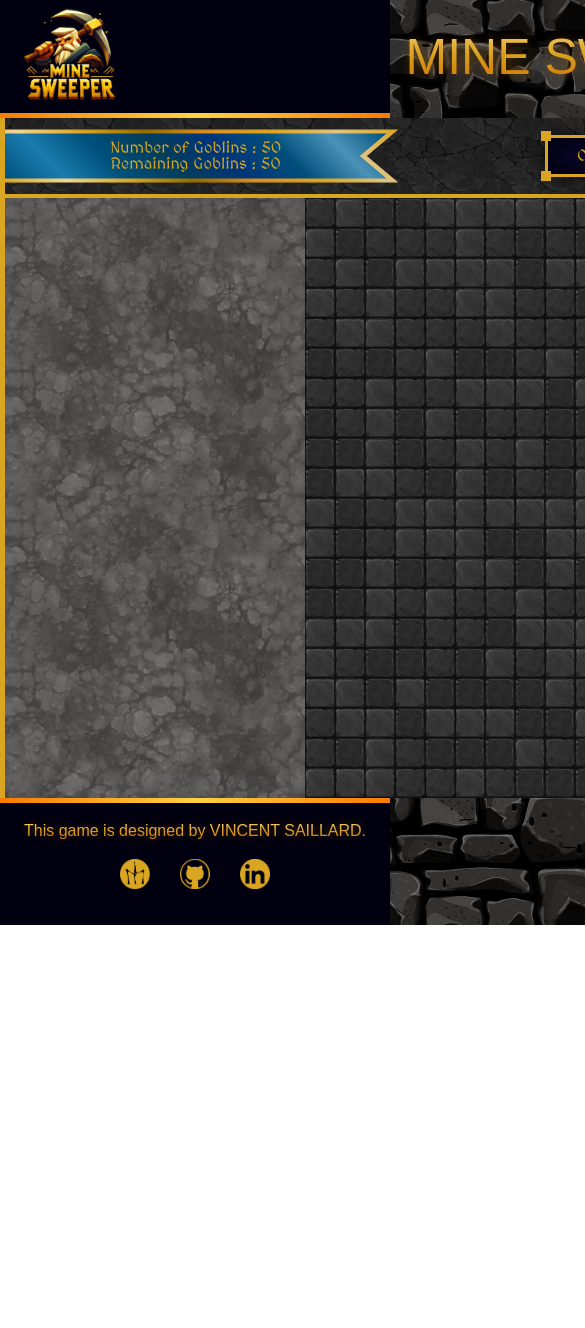
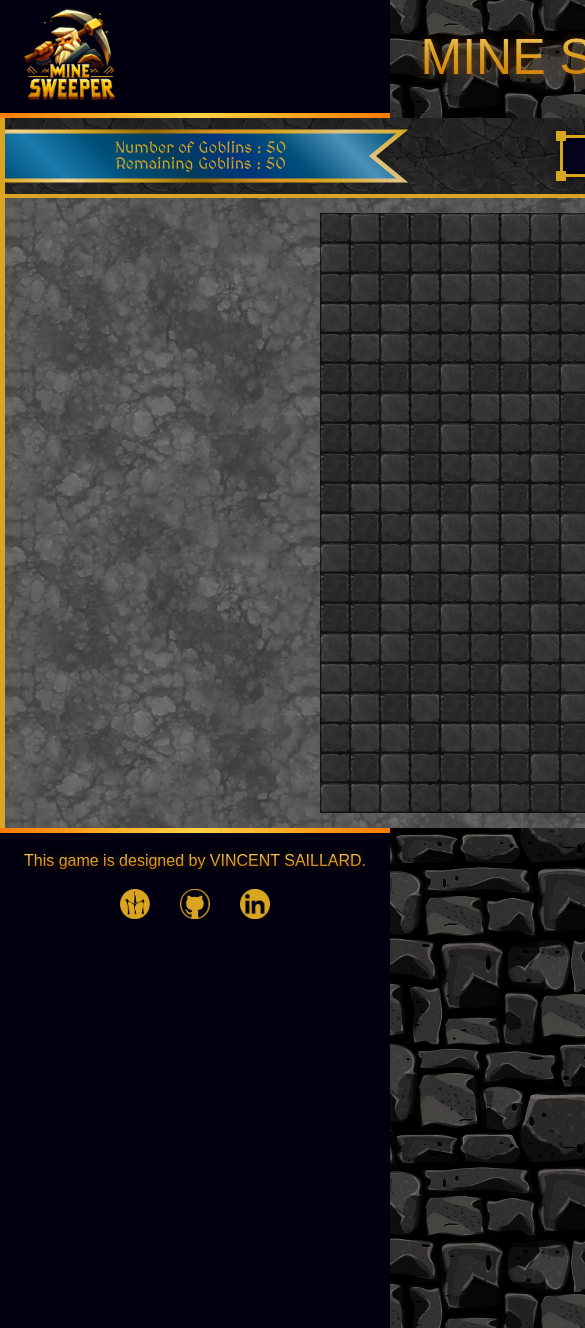
Before and after one commit to Vincent-Saillard/minesweeper, a React (Vite) app: page / in a window 390 px wide. Shown: the top 1328 px of the page, 585 px wide, since content can reach past the window. Before the commit the page ends 925 px from the top, so only its background shows below. Built offline with nearby package versions, Linux system fonts and the light colour scheme; the HTML template or start-up script is replaced by a standard one; a web font is replaced by a local one.

Commit message:
responsive footer, added border around gaming area

```diff
--- a/src/App.css
+++ b/src/App.css
@@ -1,17 +1,17 @@
 body {
-  background: url("../src/assets/pictures/backbody.jpg") repeat;
+  background: url("../src/assets/pictures/backbody.jpg");
   background-size: 300px;
   font-family: "MedievalSharp", cursive;
   font-weight: 400;
   font-style: normal;
-  /* height: 100vh; */
+  /* height: 100px; */
 }
 
 .container {
   margin: 0 auto;
   /* border: 1px solid red; */
   height: fit-content;
-  width: 1200px;
+  width: 1230px;
 }
 
 header {
@@ -241,7 +241,7 @@ main .container {
 .gamingArea {
   /* border: 1px solid green; */
   width: 100%;
-  height: 600px;
+  height: 630px;
   display: flex;
   flex-direction: column;
   justify-content: center;
@@ -506,7 +506,8 @@ footer {
   /* background: url("../src/assets/pictures/infoback.jpg");
   background-size: 100px; */
   background-color: #010010;
-  height: 15vh;
+  height: 80vh;
+  /* height: 120px; */
   display: flex;
   flex-direction: column;
   color: goldenrod;
```
